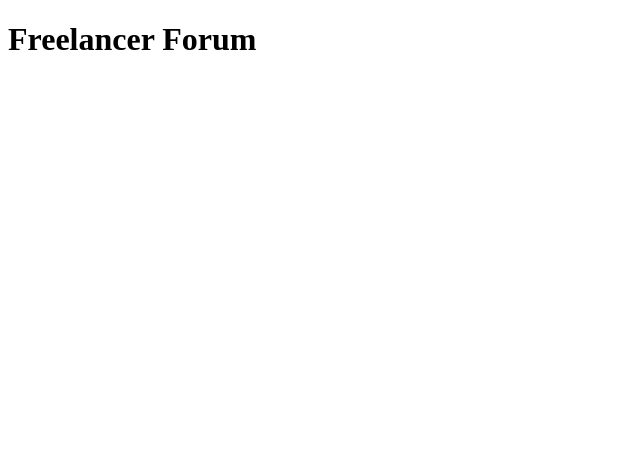
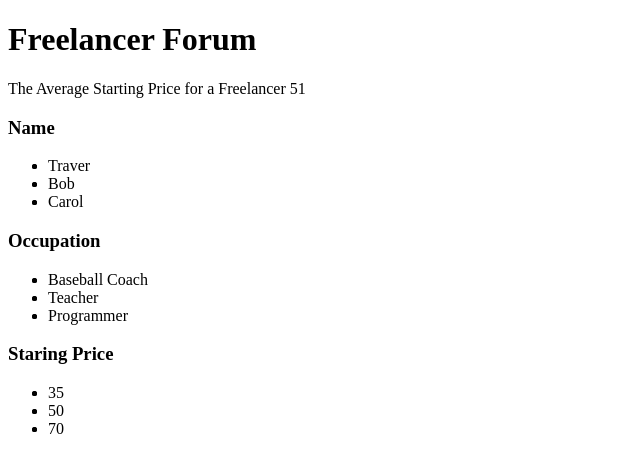
Before and after one commit to nicolepark22/Unit2.FreelancerForum, a plain HTML site: page Unit2.FreelancerForum/index.html in a window 1280 px wide. Shown: the whole page, without its empty margins (0-640 px from the left). Drawn offline with Linux system fonts and the light colour scheme.

Commit message:
finished code to run app

```diff
--- a/Unit2.FreelancerForum/index.html
+++ b/Unit2.FreelancerForum/index.html
@@ -10,27 +10,32 @@
     </head>
     <body>
         <h1>Freelancer Forum</h1>
-
-        <div class="freelancer-listings"></div>
-        <!-- <ul class="listings">
-            <li> <h3>Name</h3>
-                <li></li>
-                <li></li>
-                <li></li>
-            </li>
-            <li><h3>Occupation</h3>
-                <li></li>
-                <li></li>
-                <li></li>
-
-            </li>
-            <li><h3>Starting Price</h3>
-                <li></li>
-                <li></li>
-                <li></li>
-
-            </li>
-        </ul> -->
-
+        <p>The Average Starting Price for a Freelancer <span id="average-price"></span></p>
+        <div id="freelancer-listings">
+            <div>
+                <h3>Name</h3>
+                <ul id="freelancer-name">
+                    <li class="freelancer1"></li>
+                    <li class="freelancer2"></li>
+                    <li class="freelancer3"></li>
+                </ul>
+            </div>
+            <div>
+                <h3>Occupation</h3>
+                <ul id="freelancer-occupation">
+                    <li class="freelancer1"></li>
+                    <li class="freelancer2"></li>
+                    <li class="freelancer3"></li>
+                </ul>
+            </div>
+            <div>
+                <h3>Staring Price</h3>
+                <ul id="freelancer-price">
+                    <li class="freelancer1"></li>
+                    <li class="freelancer2"></li>
+                    <li class="freelancer3"></li>
+                </ul>
+            </div>
+        </div>
     </body>
 </html>
--- a/Unit2.FreelancerForum/index.js
+++ b/Unit2.FreelancerForum/index.js
@@ -14,32 +14,124 @@ let freelancers = [
         occupation: "Programmer",
         price: 70,
     },
+    {
+        name: "Kaden",
+        occupation: "Welder",
+        price: 40,
+    },
+    {
+        name: "Traver",
+        occupation: "Baseball Coach",
+        price: 35,
+    },
+    {
+        name: "Sue",
+        occupation: "Math Tutor",
+        price: 45,
+    },
+    {
+        name: "Allen",
+        occupation: "Janitor",
+        price: 25,
+    },
+    {
+        name: "George",
+        occupation: "Handyman",
+        price: 65,
+    },
+    {
+        name: "Fred",
+        occupation: "Mechanic",
+        price: 70,
+    },
 ];
 
-function renderFreelancers() {
-    let freelancersListings = document.getElementById("freelancers-listings");
+// select the let element = docmuent.querySelector(`#freelancer-name .freelancer${index}`)
+// add the frist three freelancers to the table
 
-    // I think I'm not understanding something about this part of the code
-    // Also wondering if my for loop is exactly correct
+//
 
-    for (let i = 0; i < freelancers.length; i++) {
-        let currentFreelancers = freelancers[i];
+// run a set timeout that randomly modifies a random one of the freelancers on the list with a new random frelancer from the freelancers array
+// let randomFreelancer = random freelancer from array
+// let randomPosition = get random position from the freelancers list (1, 2, or 3)
+//  modify the cooresponding elements with the new freelancer
 
-        // Creating parent element
-        let listingsDiv = document.createElement("ul");
-        listingsDiv.className = "listings";
+const freelancerObj = {
+    1: {
+        nameElement: document.querySelector(`#freelancer-name .freelancer1`),
+        occupationElement: document.querySelector(`#freelancer-occupation .freelancer1`),
+        priceElement: document.querySelector(`#freelancer-price .freelancer1`),
+        price: null,
+        index: null,
+    },
+    2: {
+        nameElement: document.querySelector(`#freelancer-name .freelancer2`),
+        occupationElement: document.querySelector(`#freelancer-occupation .freelancer2`),
+        priceElement: document.querySelector(`#freelancer-price .freelancer2`),
+        price: null,
+        index: null,
+    },
+    3: {
+        nameElement: document.querySelector(`#freelancer-name .freelancer3`),
+        occupationElement: document.querySelector(`#freelancer-occupation .freelancer3`),
+        priceElement: document.querySelector(`#freelancer-price .freelancer3`),
+        price: null,
+        index: null,
+    },
+};
 
-        // add content to listings div element
-        listingsDiv.innerHTML = `<li> <h3>Name</3> </li>
-                        <li> ${currentFreelancers.name} </li>
-                        li> <h3>Occupation</3> </li>
-                        <li> ${currentFreelancers.occupation} </li>
-                        li> <h3>Starting Price</3> </li>
-                        <li> ${currentFreelancers.price} </li>`;
+const addFreelancerToList = (freelancer, position) => {
+    freelancerObj[position].nameElement.innerHTML = `<li>${freelancer.name}</li>`;
+    freelancerObj[position].occupationElement.innerHTML = `<li>${freelancer.occupation}</li>`;
+    freelancerObj[position].priceElement.innerHTML = `<li>${freelancer.price}</li>`;
+};
 
-        // Appending the element to page
-        freelancersListings.appendChild(listingsDiv);
+const modifyAvgPrice = () => {
+    const avgPriceElement = document.getElementById("average-price");
+    const sumPrice = freelancerObj[1].price + freelancerObj[2].price + freelancerObj[3].price;
+    const avgPrice = Math.floor(sumPrice / 3);
+
+    avgPriceElement.innerHTML = avgPrice;
+};
+
+const getNewFreelancer = () => {
+    // returns a random freelancer from the freelancers array
+    let usedIndexes = [freelancerObj[1].index, freelancerObj[2].index, freelancerObj[3].index];
+    let newIndex;
+    while (!newIndex) {
+        newIndex = Math.floor(Math.random() * freelancers.length);
+        if (usedIndexes.find((i) => i === newIndex)) newIndex = null;
     }
-}
-// invoke the function
-renderFreelancers();
+    let newFreelancer = freelancers[newIndex];
+    newFreelancer.index = newIndex;
+    return newFreelancer;
+};
+
+const getNewFreelancerPosition = () => {
+    // returns random number between 1 and 3
+
+    return Math.floor(Math.random() * 3 + 1);
+};
+
+// initiate freelancer list
+const initiateFreelancerList = () => {
+    for (let i = 0; i < 3; i++) {
+        let currentFreelancer = freelancers[i];
+        addFreelancerToList(currentFreelancer, i + 1);
+        freelancerObj[i + 1].price = currentFreelancer.price;
+        freelancerObj[i + 1].index = i;
+    }
+    modifyAvgPrice();
+};
+initiateFreelancerList();
+
+// update freelancer list
+setInterval(() => {
+    const newFreelancer = getNewFreelancer();
+    const newFreelancerPosition = getNewFreelancerPosition();
+
+    freelancerObj[newFreelancerPosition].price = newFreelancer.price;
+    freelancerObj[newFreelancerPosition].index = newFreelancer.index;
+    addFreelancerToList(newFreelancer, newFreelancerPosition);
+    modifyAvgPrice();
+}, 3000);
```
